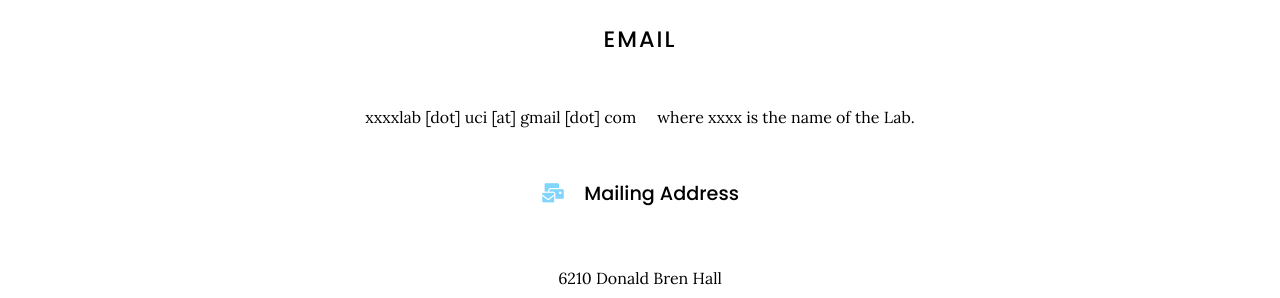
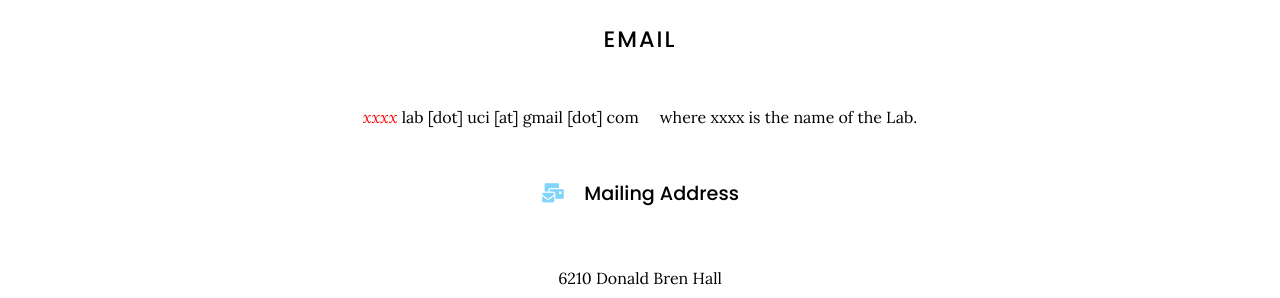
Before and after one commit to goallabuci/goallabuci.github.io, a Jekyll site: the page built from contact/index.md, in a window 1280 px wide. Shown: the part 338-636 px from the top of the page. Built offline with Jekyll 4.4.1, drawn with Linux system fonts in a browser that asks for light colours.

Commit message:
Update index.md

```diff
--- a/contact/index.md
+++ b/contact/index.md
@@ -10,7 +10,7 @@ nav:
 Our lab is part of the [Department of Computer Science](https://www.cs.uci.edu/) at [University of California, Irvine](https://uci.edu/). We are located on the 4th floor of the [DBH](https://classrooms.uci.edu/classrooms/dbh/), office 4065.
 
 # Email
-xxxxlab [dot] uci [at] gmail [dot] com &nbsp; &nbsp;  where xxxx is the name of the Lab.
+_<font color="red">xxxx</font>_ lab [dot] uci [at] gmail [dot] com &nbsp; &nbsp;  where xxxx is the name of the Lab.
 {:.center}
 
 ### <i class="fas fa-mail-bulk"></i>Mailing Address
```
